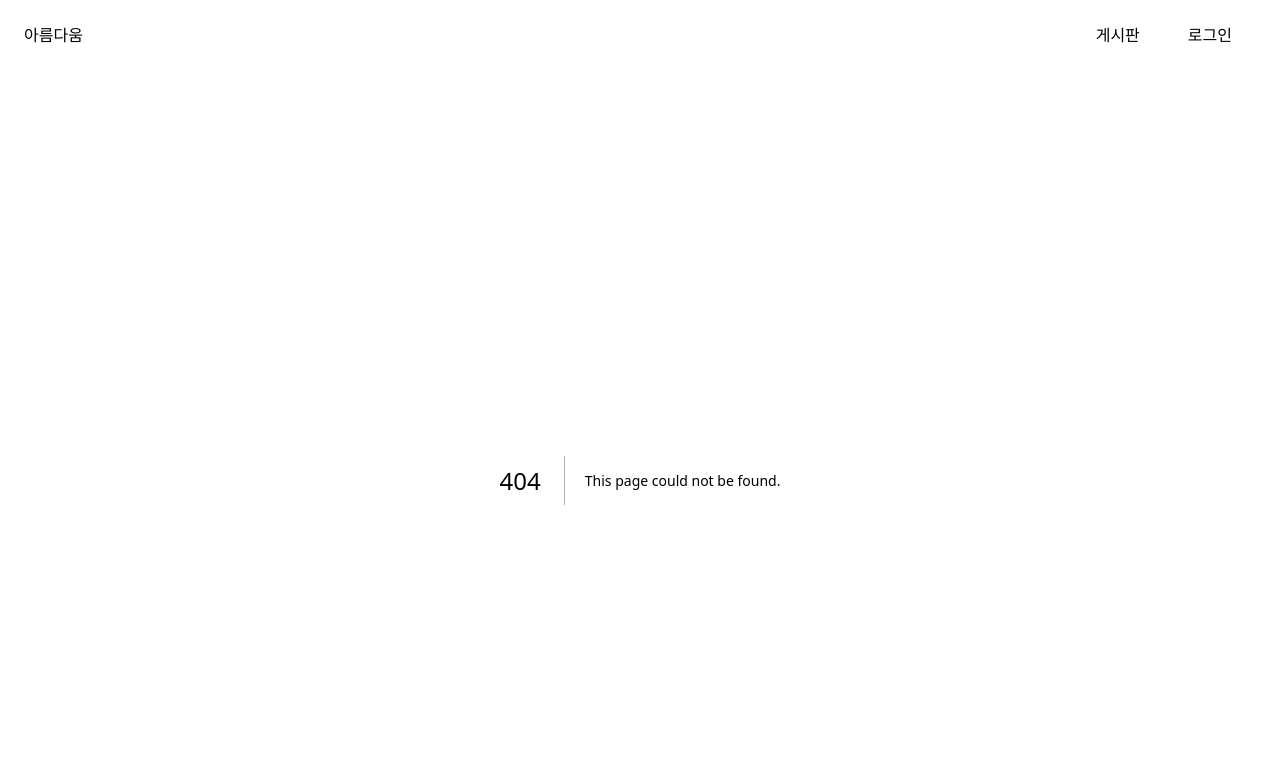
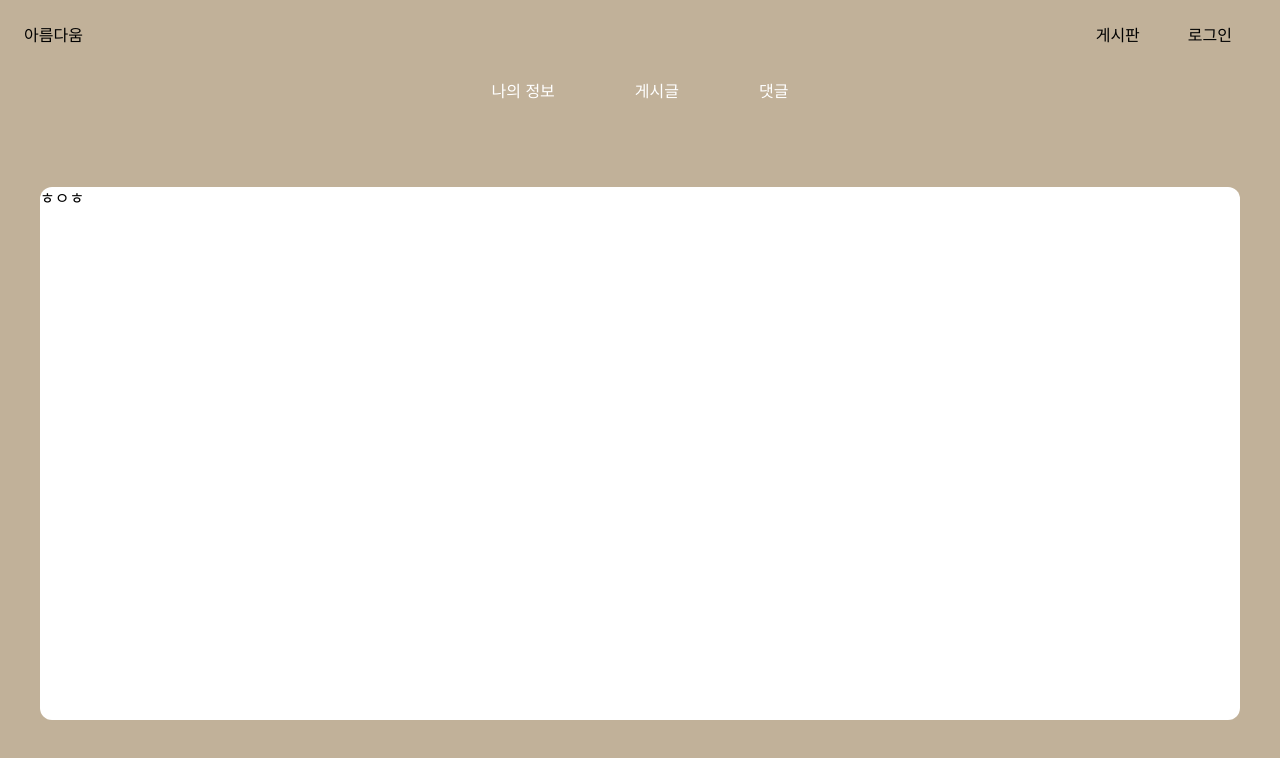
Before and after one commit to yu-ratel/beauty, a Next.js app: page /mypage/comment in a window 1280 px wide. Before the commit this address had no page. Shown: the top 758 px of the page. Built offline with nearby package versions, Linux system fonts and the light colour scheme.

Commit message:
feat: myInfo -> myPage layout구조 및 폴더 생성

```diff
--- a/src/app/my_info/page.tsx
+++ /dev/null
@@ -1,7 +0,0 @@
-import MyInfo from '@/containers/myInfo';
-
-function MyInfoPage() {
-  return <MyInfo />;
-}
-
-export default MyInfoPage;
--- /dev/null
+++ b/src/app/mypage/comment/page.tsx
@@ -0,0 +1,5 @@
+function MyCommentPage() {
+  return <div>ㅎㅇㅎ</div>;
+}
+
+export default MyCommentPage;
--- /dev/null
+++ b/src/app/mypage/layout.tsx
@@ -0,0 +1,16 @@
+import MyPageNav from '@/containers/mypage/MyPageNav';
+
+function MyPageLayout({
+  children,
+}: Readonly<{
+  children: React.ReactNode;
+}>) {
+  return (
+    <main className="h-[80%] px-10">
+      <MyPageNav />
+      <section className="h-5/6 rounded-xl bg-white">{children}</section>
+    </main>
+  );
+}
+
+export default MyPageLayout;
--- /dev/null
+++ b/src/app/mypage/my-info/page.tsx
@@ -0,0 +1,5 @@
+function MyInfoPage() {
+  return <div>ㅎㅇㅎ</div>;
+}
+
+export default MyInfoPage;
--- /dev/null
+++ b/src/app/mypage/post/page.tsx
@@ -0,0 +1,5 @@
+function MyPostPage() {
+  return <div>ㅎㅇㅎ</div>;
+}
+
+export default MyPostPage;
--- a/src/components/Nav.tsx
+++ b/src/components/Nav.tsx
@@ -16,7 +16,7 @@ function Nav() {
           게시판
         </Link>
         {isUser && (
-          <Link href="/my_info" className="m-6">
+          <Link href="/mypage/my-info" className="m-6">
             마이페이지
           </Link>
         )}
--- /dev/null
+++ b/src/containers/mypage/MyPageNav.tsx
@@ -0,0 +1,19 @@
+import Link from 'next/link';
+
+function MyPageNav() {
+  return (
+    <section className="flex h-1/6 w-full justify-center *:mx-10">
+      <Link href="/mypage/my-info" className="active: text-white">
+        나의 정보
+      </Link>
+      <Link href="/mypage/post" className="target: text-white">
+        게시글
+      </Link>
+      <Link href="/mypage/comment" className="target: text-white">
+        댓글
+      </Link>
+    </section>
+  );
+}
+
+export default MyPageNav;
```
